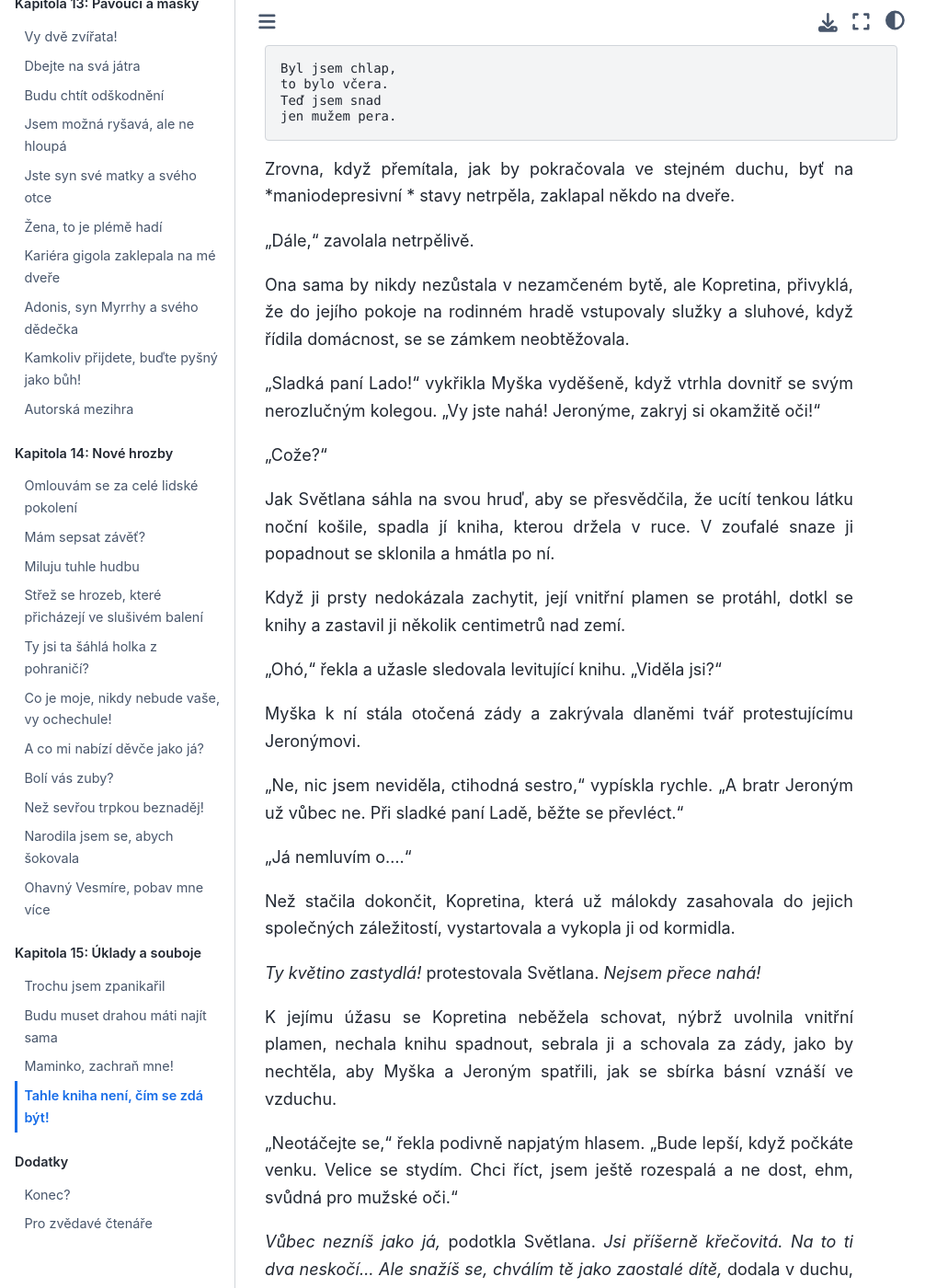
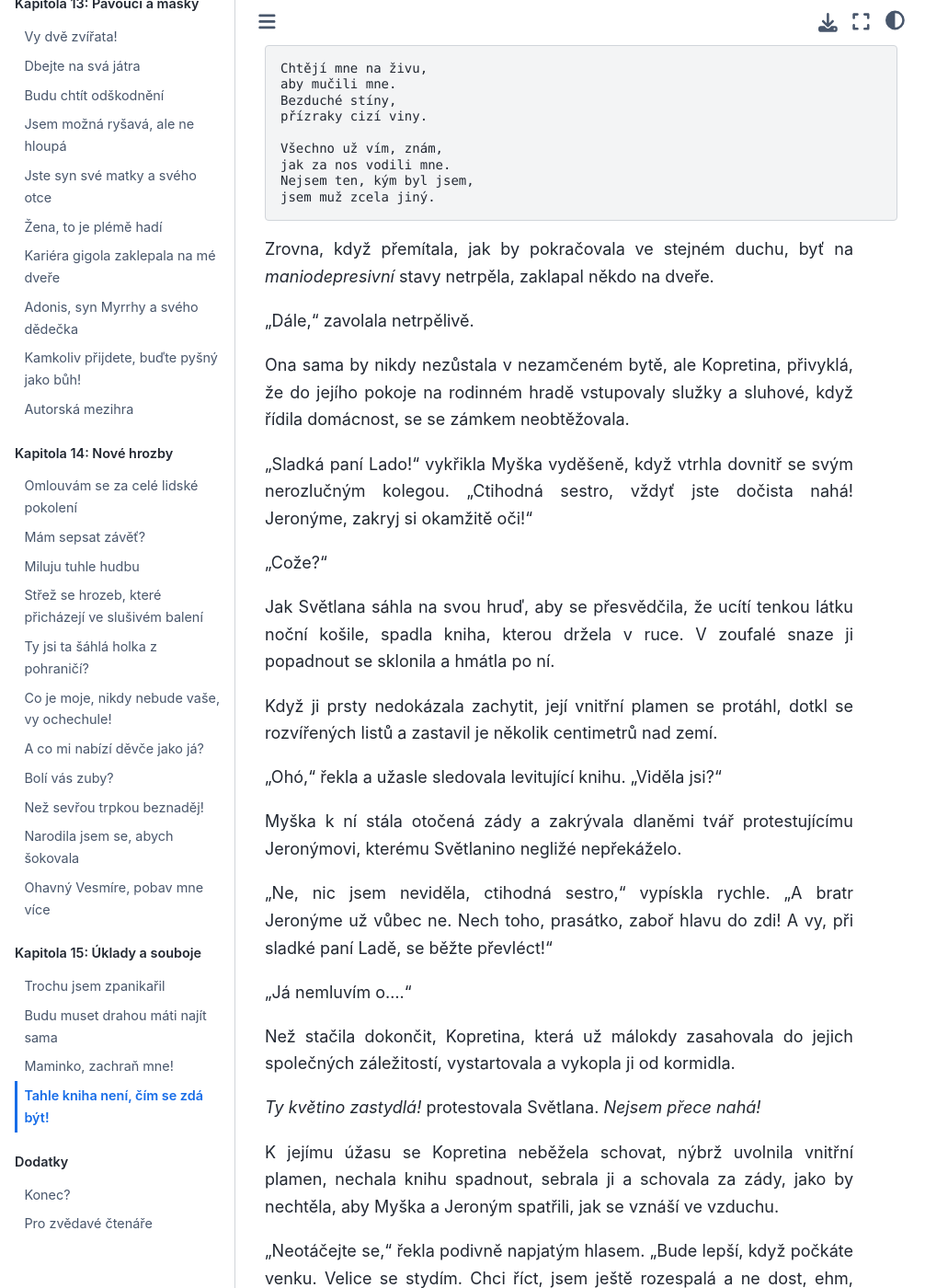
Before and after one commit to hanpari/sest-spolecniku, a Sphinx documentation site: the page built from source/sest_spolecniku/015-uklady-a-souboje/04.md, in a window 1280 px wide and 1400 px high, scrolled down 4578 px. Shown: the whole window at 92% size, without its empty margins (0-1031 px from the left). Built offline with Sphinx 7.4.7 and the Sphinx Book theme 1.1.4, drawn with Linux system fonts in a browser that asks for light colours.

Commit message:
Prasatko

```diff
--- a/source/sest_spolecniku/015-uklady-a-souboje/04.md
+++ b/source/sest_spolecniku/015-uklady-a-souboje/04.md
@@ -98,30 +98,35 @@ Ona sama v přemísťování z bodu A do bodu B rozkoš nenacházela. Považoval
 
 Chvíli si četla ve sbírce básní, stále pobavená zoufalým nářkem neznámého básníka nad nedostatkem uznání jak ze strany čtenářů, tak i krásných žen, kterým střídavě lichotil nebo vyčítal.
 
-    Byl jsem chlap,
-    to bylo včera.
-    Teď jsem snad
-    jen mužem pera.
+    Chtějí mne na živu,
+    aby mučili mne.
+    Bezduché stíny,
+    přízraky cizí viny.
 
-Zrovna, když přemítala, jak by pokračovala ve stejném duchu, byť na *maniodepresivní * stavy netrpěla, zaklapal někdo na dveře.
+    Všechno už vím, znám,
+    jak za nos vodili mne.
+    Nejsem ten, kým byl jsem,
+    jsem muž zcela jiný.
+
+Zrovna, když přemítala, jak by pokračovala ve stejném duchu, byť na *maniodepresivní* stavy netrpěla, zaklapal někdo na dveře.
 
 "Dále," zavolala netrpělivě.
 
 Ona sama by nikdy nezůstala v nezamčeném bytě, ale Kopretina, přivyklá, že do jejího pokoje na rodinném hradě vstupovaly služky a sluhové, když řídila domácnost, se se zámkem neobtěžovala.
 
-"Sladká paní Lado!" vykřikla Myška vyděšeně, když vtrhla dovnitř se svým nerozlučným kolegou. "Vy jste nahá! Jeronýme, zakryj si okamžitě oči!"
+"Sladká paní Lado!" vykřikla Myška vyděšeně, když vtrhla dovnitř se svým nerozlučným kolegou. "Ctihodná sestro, vždyť jste dočista nahá! Jeronýme, zakryj si okamžitě oči!"
 
 "Cože?"
 
-Jak Světlana sáhla na svou hruď, aby se přesvědčila, že ucítí tenkou látku noční košile, spadla jí kniha, kterou držela v ruce. V zoufalé snaze ji popadnout se sklonila a hmátla po ní.
+Jak Světlana sáhla na svou hruď, aby se přesvědčila, že ucítí tenkou látku noční košile, spadla kniha, kterou držela v ruce. V zoufalé snaze ji popadnout se sklonila a hmátla po ní.
 
-Když ji prsty nedokázala zachytit, její vnitřní plamen se protáhl, dotkl se knihy a zastavil ji několik centimetrů nad zemí.
+Když ji prsty nedokázala zachytit, její vnitřní plamen se protáhl, dotkl se rozvířených listů a zastavil je několik centimetrů nad zemí.
 
 "Ohó," řekla a užasle sledovala levitující knihu. "Viděla jsi?"
 
-Myška k ní stála otočená zády a zakrývala dlaněmi tvář protestujícímu Jeronýmovi.
+Myška k ní stála otočená zády a zakrývala dlaněmi tvář protestujícímu Jeronýmovi, kterému Světlanino negližé nepřekáželo.
 
-"Ne, nic jsem neviděla, ctihodná sestro," vypískla rychle. "A bratr Jeroným už vůbec ne. Při sladké paní Ladě, běžte se převléct."
+"Ne, nic jsem neviděla, ctihodná sestro," vypískla rychle. "A bratr Jeronýme už vůbec ne. Nech toho, prasátko, zaboř hlavu do zdi! A vy, při sladké paní Ladě, se běžte převléct!"
 
 "Já nemluvím o...."
 
@@ -129,7 +134,7 @@ Než stačila dokončit, Kopretina, která už málokdy zasahovala do jejich spo
 
 *Ty květino zastydlá!* protestovala Světlana. *Nejsem přece nahá!*
 
-K jejímu úžasu se Kopretina neběžela schovat, nýbrž uvolnila vnitřní plamen, nechala knihu spadnout, sebrala ji a schovala za zády, jako by nechtěla, aby Myška a Jeroným spatřili, jak se sbírka básní vznáší ve vzduchu.
+K jejímu úžasu se Kopretina neběžela schovat, nýbrž uvolnila vnitřní plamen, nechala knihu spadnout, sebrala ji a schovala za zády, jako by nechtěla, aby Myška a Jeroným spatřili, jak se vznáší ve vzduchu.
 
 "Neotáčejte se," řekla podivně napjatým hlasem. "Bude lepší, když počkáte venku. Velice se stydím. Chci říct, jsem ještě rozespalá a ne dost, ehm, svůdná pro mužské oči."
 
```
Also changed, not shown: source/sest_spolecniku/015-uklady-a-souboje/06.md (+14 -4 lines), source/sest_spolecniku/dodatky/poezie.md (+9 -4 lines).
